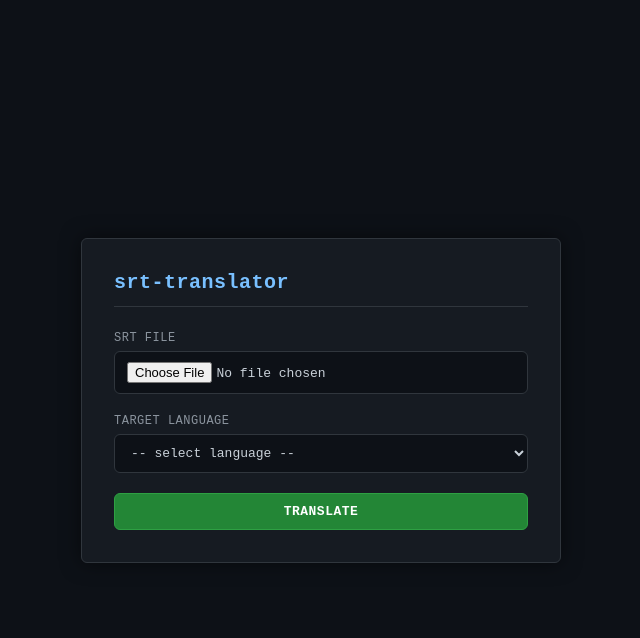
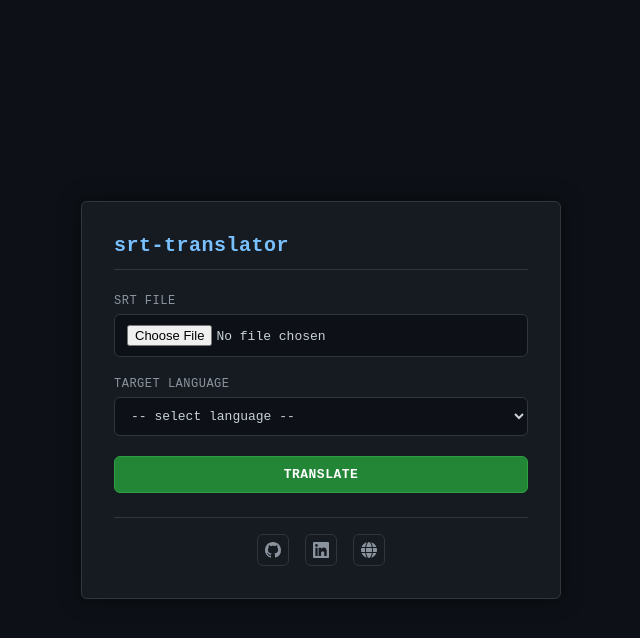
Before and after one commit to PabloBerrettoni/srt-translate, a Flask app: page / in a window 1280 px wide. Shown: the top 638 px of the page, without its empty margins (319-959 px from the left). Run offline with Flask 3, Linux system fonts and the light colour scheme.

Commit message:
adding social links to site

```diff
--- a/templates/index.html
+++ b/templates/index.html
@@ -4,6 +4,7 @@
     <meta charset="UTF-8">
     <meta name="viewport" content="width=device-width, initial-scale=1.0">
     <title>SRT Translator</title>
+    <link rel="stylesheet" href="https://cdnjs.cloudflare.com/ajax/libs/font-awesome/6.4.0/css/all.min.css">
     <style>
         * {
             margin: 0;
@@ -184,6 +185,39 @@
             color: #6e7681;
             font-style: italic;
         }
+
+        .social-links {
+            margin-top: 24px;
+            padding-top: 16px;
+            border-top: 1px solid #30363d;
+            display: flex;
+            justify-content: center;
+            gap: 16px;
+        }
+
+        .social-link {
+            display: inline-flex;
+            align-items: center;
+            justify-content: center;
+            width: 32px;
+            height: 32px;
+            border: 1px solid #30363d;
+            border-radius: 6px;
+            color: #8b949e;
+            text-decoration: none;
+            transition: color 0.15s, border-color 0.15s;
+        }
+
+        .social-link:hover {
+            color: #58a6ff;
+            border-color: #58a6ff;
+        }
+
+        .social-link svg {
+            width: 16px;
+            height: 16px;
+            fill: currentColor;
+        }
     </style>
 </head>
 <body>
@@ -236,6 +270,22 @@
                 <div class="progress-text" id="progressText">0/0 subtitles</div>
             </div>
         </form>
+
+        <div class="social-links">
+            <a href="https://github.com/PabloBerrettoni/srt-translate" class="social-link" title="GitHub" target="_blank">
+                <svg viewBox="0 0 16 16">
+                    <path d="M8 0C3.58 0 0 3.58 0 8c0 3.54 2.29 6.53 5.47 7.59.4.07.55-.17.55-.38 0-.19-.01-.82-.01-1.49-2.01.37-2.53-.49-2.69-.94-.09-.23-.48-.94-.82-1.13-.28-.15-.68-.52-.01-.53.63-.01 1.08.58 1.23.82.72 1.21 1.87.87 2.33.66.07-.52.28-.87.51-1.07-1.78-.2-3.64-.89-3.64-3.95 0-.87.31-1.59.82-2.15-.08-.2-.36-1.02.08-2.12 0 0 .67-.21 2.2.82.64-.18 1.32-.27 2-.27.68 0 1.36.09 2 .27 1.53-1.04 2.2-.82 2.2-.82.44 1.1.16 1.92.08 2.12.51.56.82 1.27.82 2.15 0 3.07-1.87 3.75-3.65 3.95.29.25.54.73.54 1.48 0 1.07-.01 1.93-.01 2.2 0 .21.15.46.55.38A8.012 8.012 0 0 0 16 8c0-4.42-3.58-8-8-8z"/>
+                </svg>
+            </a>
+            <a href="https://www.linkedin.com/in/pablo-berrettoni/" class="social-link" title="LinkedIn" target="_blank">
+                <svg viewBox="0 0 16 16">
+                    <path d="M13.6915026,13.9995472 L11.2156672,13.9995472 L11.2156672,10.9270967 C11.2156672,10.0818012 10.4873922,9.35353254 9.64209275,9.35353254 C8.79679328,9.35353254 8.06851825,10.0818012 8.06851825,10.9270967 L8.06851825,13.9995472 L5.59268288,13.9995472 L5.59268288,5.81216216 L8.06851825,5.81216216 L8.06851825,6.88278146 C8.37500764,6.33003704 9.36339206,5.43175313 10.8884288,5.43175313 C12.8474662,5.43175313 13.6915026,6.68104044 13.6915026,8.97997619 L13.6915026,13.9995472 Z M3.50787401,4.82394366 C2.75624662,4.82394366 2.15518288,4.22287991 2.15518288,3.47125253 C2.15518288,2.71962515 2.75624662,2.11856141 3.50787401,2.11856141 C4.25950139,2.11856141 4.86056513,2.71962515 4.86056513,3.47125253 C4.86056513,4.22287991 4.25950139,4.82394366 3.50787401,4.82394366 Z M4.63265306,13.9995472 L2.38309495,13.9995472 L2.38309495,5.81216216 L4.63265306,5.81216216 L4.63265306,13.9995472 Z M14.8571429,0 L1.14285714,0 C0.511111111,0 0,0.5 0,1.11111111 L0,14.8888889 C0,15.5 0.511111111,16 1.14285714,16 L14.8571429,16 C15.4888889,16 16,15.5 16,14.8888889 L16,1.11111111 C16,0.5 15.4888889,0 14.8571429,0 Z"/>
+                </svg>
+            </a>
+            <a href="https://pabloberrettoni.com/" class="social-link" title="Website" target="_blank">
+                <i class="fas fa-globe"></i>
+            </a>
+        </div>
     </div>
 
     <script>
```
